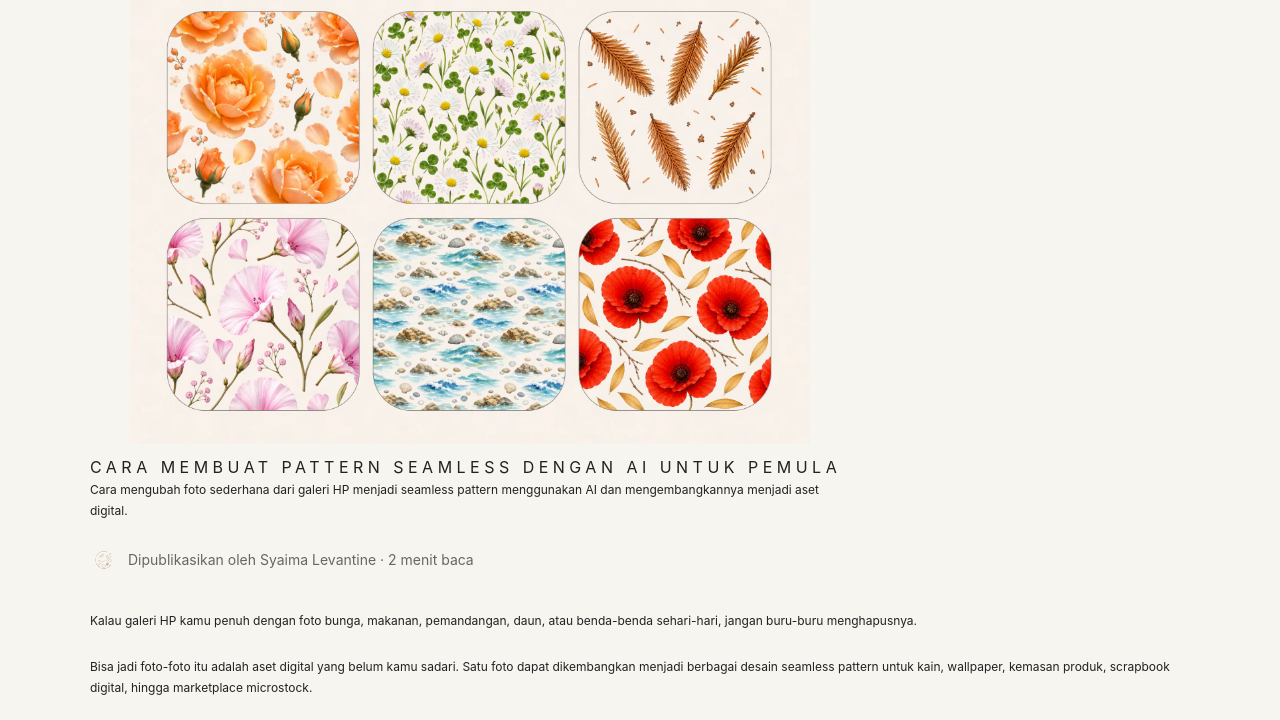
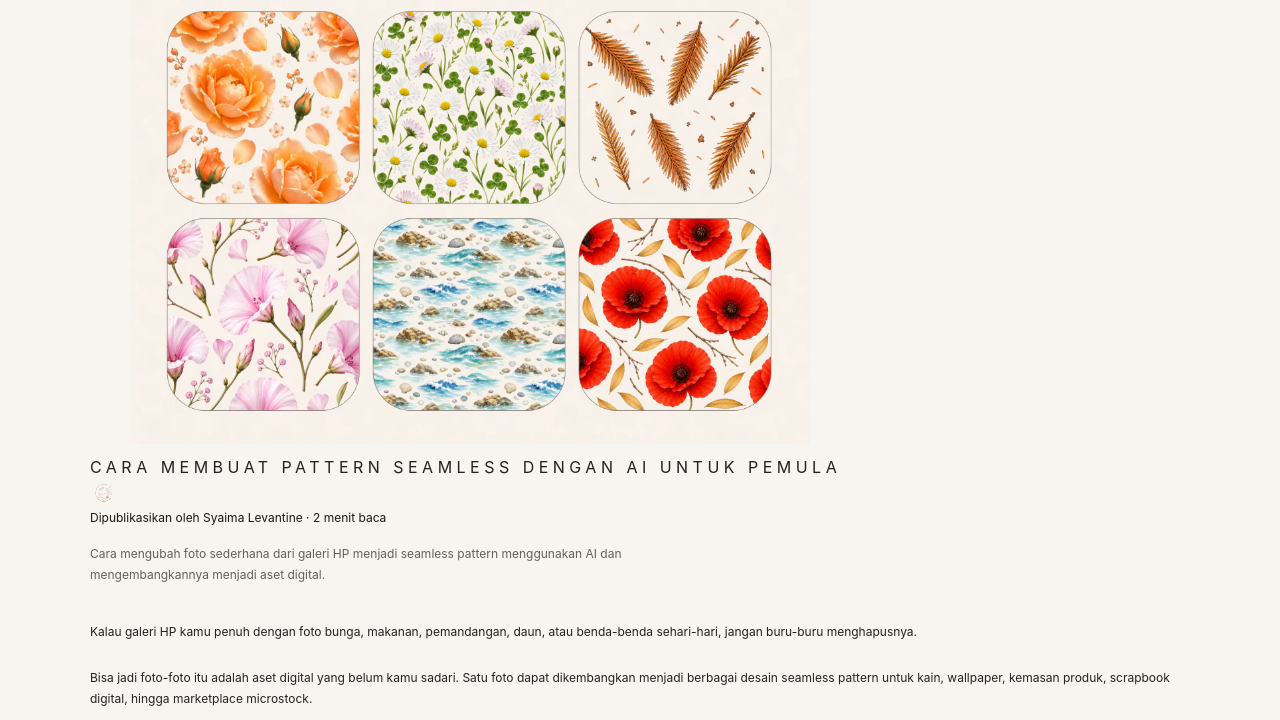
Before and after one commit to syaimalevantine/syaimalevantine.com, a plain HTML site: page id/article/seamless-pattern-ai-pemula.html in a window 1280 px wide. Shown: the part 414-1134 px from the top of the page. Drawn offline with Linux system fonts and the light colour scheme; files whose address does not match are found by name.

Commit message:
Update seamless-pattern-ai-pemula.html

```diff
--- a/id/article/seamless-pattern-ai-pemula.html
+++ b/id/article/seamless-pattern-ai-pemula.html
@@ -113,27 +113,20 @@
           <h1>
             Cara Membuat Pattern Seamless dengan AI untuk Pemula
           </h1>
-
+<div class="article-meta">
+  <img
+    src="../../assets/images/logo/logo-symbol.webp"
+    alt=""
+    width="28"
+    height="28"
+  >
+  <span>Dipublikasikan oleh Syaima Levantine · 2 menit baca</span>
+</div>
           <p>
             Cara mengubah foto sederhana dari galeri HP menjadi seamless
             pattern menggunakan AI dan mengembangkannya menjadi aset digital.
           </p>
-        <div
-          class="article-author"
-          style="display:flex;align-items:center;gap:10px;margin-top:18px;margin-bottom:8px;">
 
-          <img
-            src="../../assets/images/logo/logo-symbol.webp"
-            alt=""
-            width="28"
-            height="28"
-            style="display:block;flex:none;">
-
-          <span style="font-size:14px;color:#666;">
-            Dipublikasikan oleh Syaima Levantine · 2 menit baca
-          </span>
-
-        </div>
         </header>
 
 
```
